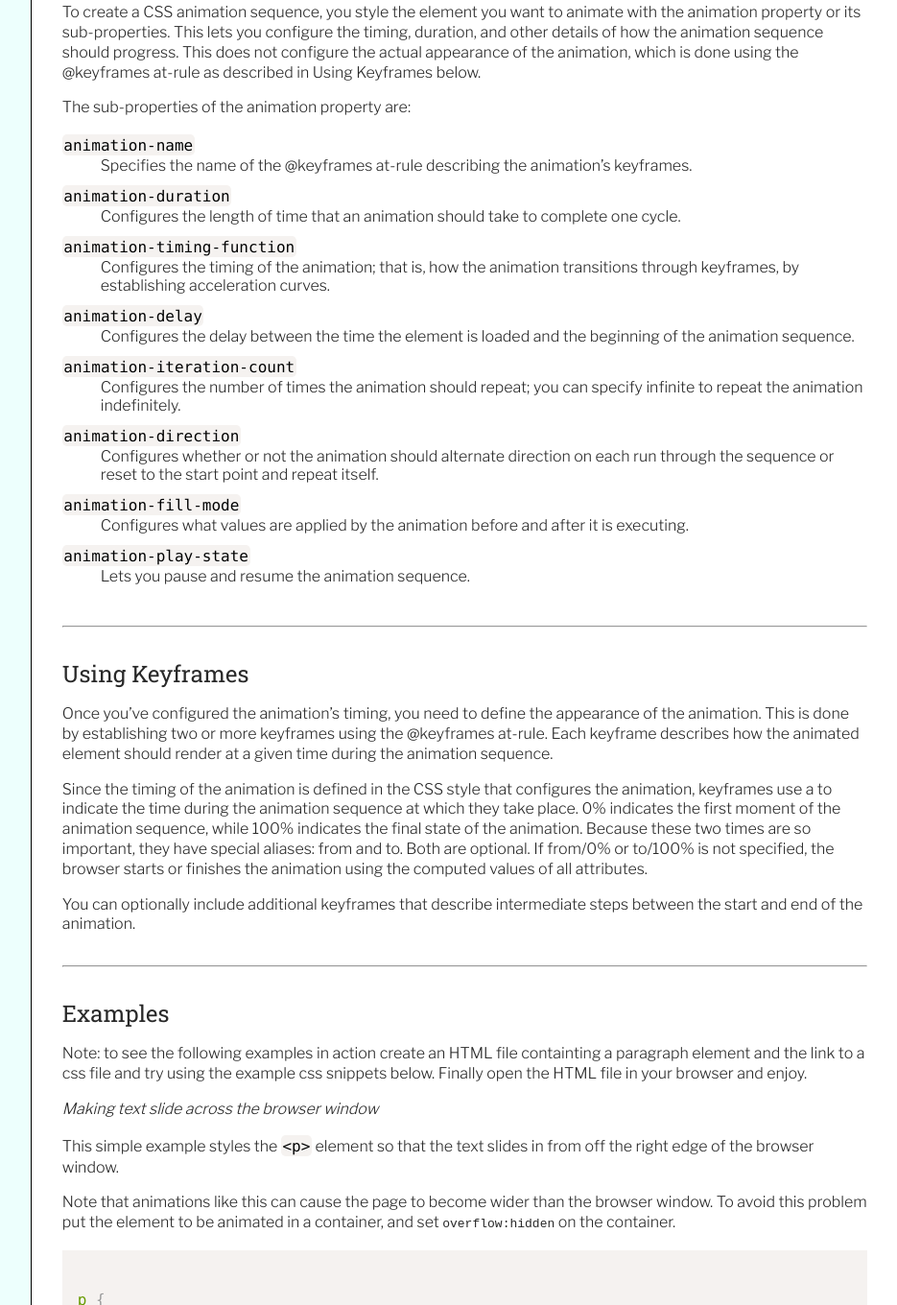
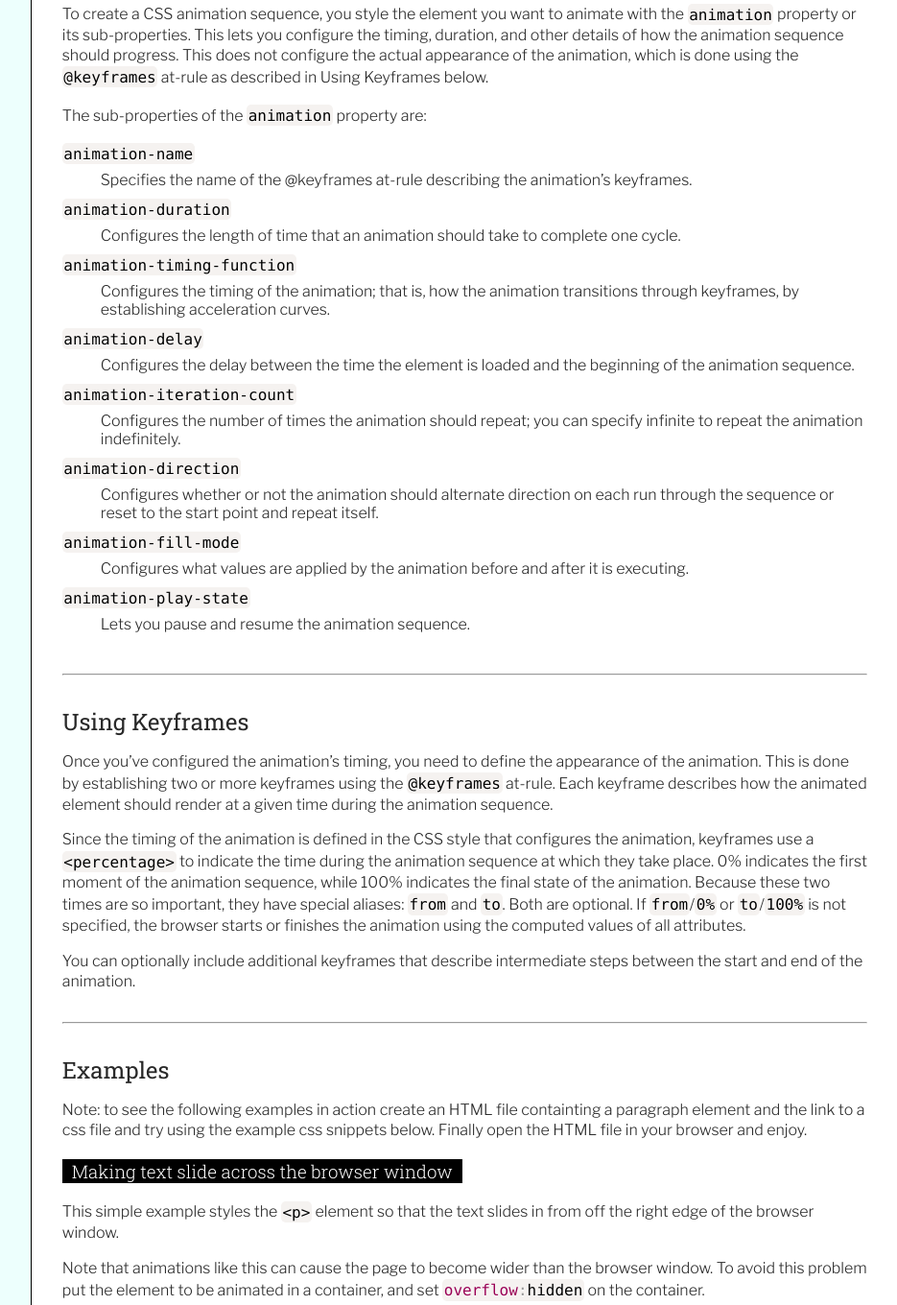
Before and after one commit to SimonGreenUK/technical-documentation-page, a website: page index.html in a window 1280 px wide and 2400 px high. Shown: the part 446-1806 px from the top of the page at 96% size, without its empty margins (248-1183 px from the left). Drawn offline with nearby package versions, Linux system fonts and the light colour scheme.

Commit message:
Fixing syntax highlighting and h3 highlighting

```diff
--- a/css/styles.css
+++ b/css/styles.css
@@ -32,6 +32,10 @@ p {
 	line-height: 1.3rem;
 }
 
+dt {
+	padding-bottom: 5px;
+}
+
 dd {
 	padding-bottom: 10px;
 }
@@ -44,6 +48,18 @@ dd {
 hr {
 	color: #292929;
 	margin: 2rem 0rem 2rem 0rem;
+}
+
+h3 {
+	font-family: "Roboto Slab";
+	/*font-size: 1.2rem;*/
+	font-weight: 300;
+	color: white;
+}
+
+#highlight {
+	background-color: black;
+	padding: 0px 10px 0px 10px;
 }
 
 /* --- MAIN PAGE LAYOUT --- */
--- a/index.html
+++ b/index.html
@@ -41,10 +41,10 @@
 
 		<section id="configuration" class="main-section">
 			<header>Configuration</header>
-			<p>To create a CSS animation sequence, you style the element you want to animate with the animation property or its sub-properties. This lets you configure the timing, duration, and other details of how the animation sequence should progress. This does not configure the actual appearance of the animation, which is done using the @keyframes at-rule as described in Using Keyframes below.</p>
-			<p>The sub-properties of the animation property are:</p>
+			<p>To create a CSS animation sequence, you style the element you want to animate with the <code class="language-css">animation</code> property or its sub-properties. This lets you configure the timing, duration, and other details of how the animation sequence should progress. This does not configure the actual appearance of the animation, which is done using the <code class="language-css">@keyframes</code> at-rule as described in Using Keyframes below.</p>
+			<p>The sub-properties of the <code class="language-css">animation</code> property are:</p>
 				<dl>
-					<dt><code class="language-css">animation-name</code><dt>
+					<dt><code class="language-css">animation-name</code></dt>
 					<dd>Specifies the name of the @keyframes at-rule describing the animation’s keyframes.</dd>
 					<dt><code class="language-css">animation-duration</code></dt>
 					<dd>Configures the length of time that an animation should take to complete one cycle.</dd>
@@ -67,9 +67,9 @@
 
 		<section id="using_keyframes" class="main-section">
 			<header>Using Keyframes</header>
-			<p>Once you’ve configured the animation’s timing, you need to define the appearance of the animation. This is done by establishing two or more keyframes using the @keyframes at-rule. Each keyframe describes how the animated element should render at a given time during the animation sequence.
+			<p>Once you’ve configured the animation’s timing, you need to define the appearance of the animation. This is done by establishing two or more keyframes using the <code class="language-css">@keyframes</code> at-rule. Each keyframe describes how the animated element should render at a given time during the animation sequence.
 
-			<p>Since the timing of the animation is defined in the CSS style that configures the animation, keyframes use a <percentage> to indicate the time during the animation sequence at which they take place. 0% indicates the first moment of the animation sequence, while 100% indicates the final state of the animation. Because these two times are so important, they have special aliases: from and to. Both are optional. If from/0% or to/100% is not specified, the browser starts or finishes the animation using the computed values of all attributes.</p>
+			<p>Since the timing of the animation is defined in the CSS style that configures the animation, keyframes use a <code class="language-css">&lt;percentage&gt;</code> to indicate the time during the animation sequence at which they take place. 0% indicates the first moment of the animation sequence, while 100% indicates the final state of the animation. Because these two times are so important, they have special aliases: <code class="language-css">from</code> and <code class="language-css">to</code>. Both are optional. If <code class="language-css">from</code>/<code class="language-css">0%</code> or <code class="language-css">to</code>/<code class="language-css">100%</code> is not specified, the browser starts or finishes the animation using the computed values of all attributes.</p>
 
 			<p>You can optionally include additional keyframes that describe intermediate steps between the start and end of the animation.</p>
 			<hr>
@@ -80,10 +80,10 @@
 
 			<p>Note: to see the following examples in action create an HTML file containting a paragraph element and the link to a css file and try using the example css snippets below. Finally open the HTML file in your browser and enjoy.</p>
 
-			<p><em>Making text slide across the browser window</em></p>
+			<h3><span id="highlight">Making text slide across the browser window</span></h3>
 			<p>This simple example styles the <code class="language-css">&lt;p&gt;</code> element so that the text slides in from off the right edge of the browser window.</p>
 
-			<p>Note that animations like this can cause the page to become wider than the browser window. To avoid this problem put the element to be animated in a container, and set <code>overflow:hidden</code> on the container.</p>
+			<p>Note that animations like this can cause the page to become wider than the browser window. To avoid this problem put the element to be animated in a container, and set <code class="language-css">overflow:hidden</code> on the container.</p>
 
 <!-- START OF CODE EXAMPLE #1 -->
 			<pre>
@@ -109,7 +109,7 @@ p {
 
 <!-- END OF CODE EXAMPLE #1			 -->
 
-			<p><em>Adding another keyframeSection</em></p>
+			<h3><span id="highlight">Adding another keyframe</span></h3>
 			<p>Let’s add another keyframe to the previous example’s animation. Let’s say we want the header’s font size to increase as it moves from right to left for a while, then to decrease back to its original size. That’s as simple as adding this keyframe:</p>
 
 <!-- START OF CODE EXAMPLE #2 -->
@@ -126,8 +126,8 @@ p {
 
 			<p>This tells the browser that 75% of the way through the animation sequence, the header should have its left margin at 25% and the width should be 150%.</p>
 
-			<p><em>Making it repeat</em></p>
-			<p>To make the animation repeat itself, simply use the <code class="language-css">animation-iteration-count</code> property to indicate how many times to repeat the animation. In this case, let’s use infinite to have the animation repeat indefinitely:</p>
+			<h3><span id="highlight">Making it repeat</span></h3>
+			<p>To make the animation repeat itself, simply use the <code class="language-css">animation-iteration-count</code> property to indicate how many times to repeat the animation. In this case, let’s use <code class="language-css">infinite</code> to have the animation repeat indefinitely:</p>
 
 <!-- START OF CODE EXAMPLE #3 -->
 			<pre>
@@ -141,7 +141,7 @@ p {
 			</pre>
 <!-- END OF CODE EXAMPLE #3 -->
 
-			<p><em>Making it move back and forth</em></p>
+			<h3><span id="highlight">Making it move back and forth</span></h3>
 			<p>That made it repeat, but it’s very odd having it jump back to the start each time it begins animating. What we really want is for it to move back and forth across the screen. That’s easily accomplished by setting <code class="language-css">animation-direction</code> to <code class="language-css">alternate:</code></p>
 
 <!-- START OF CODE EXAMPLE #4 -->
@@ -157,7 +157,7 @@ p {
 			</pre>
 <!-- END OF CODE EXAMPLE #4 -->
 
-			<p><em>Using animation shorthand</em></p>
+			<h3><span id="highlight">Using animation shorthand</span></h3>
 			<p>The <code class="language-css">animation</code> shorthand is useful for saving space. As an example, the rule we’ve been using through this article:
 
 <!-- START OF CODE EXAMPLE #5 -->
```
Also changed, not shown: build/styles.css.
